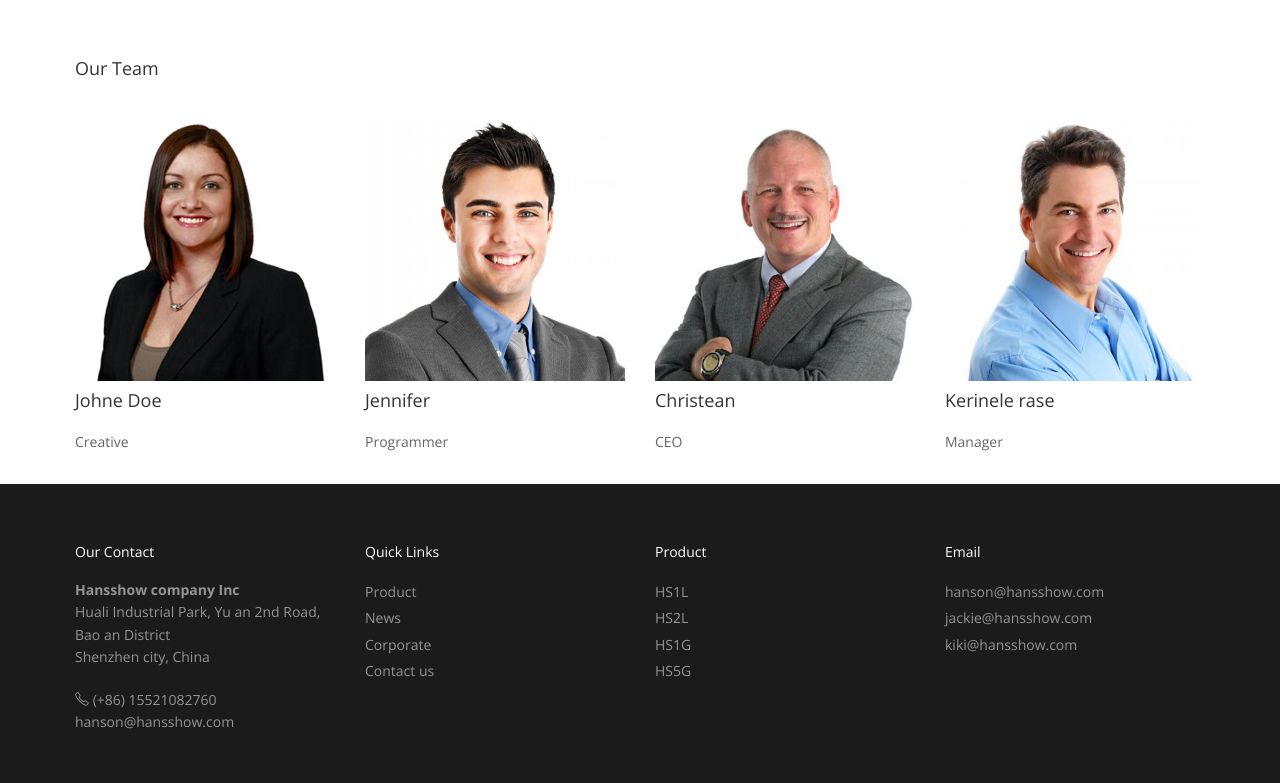
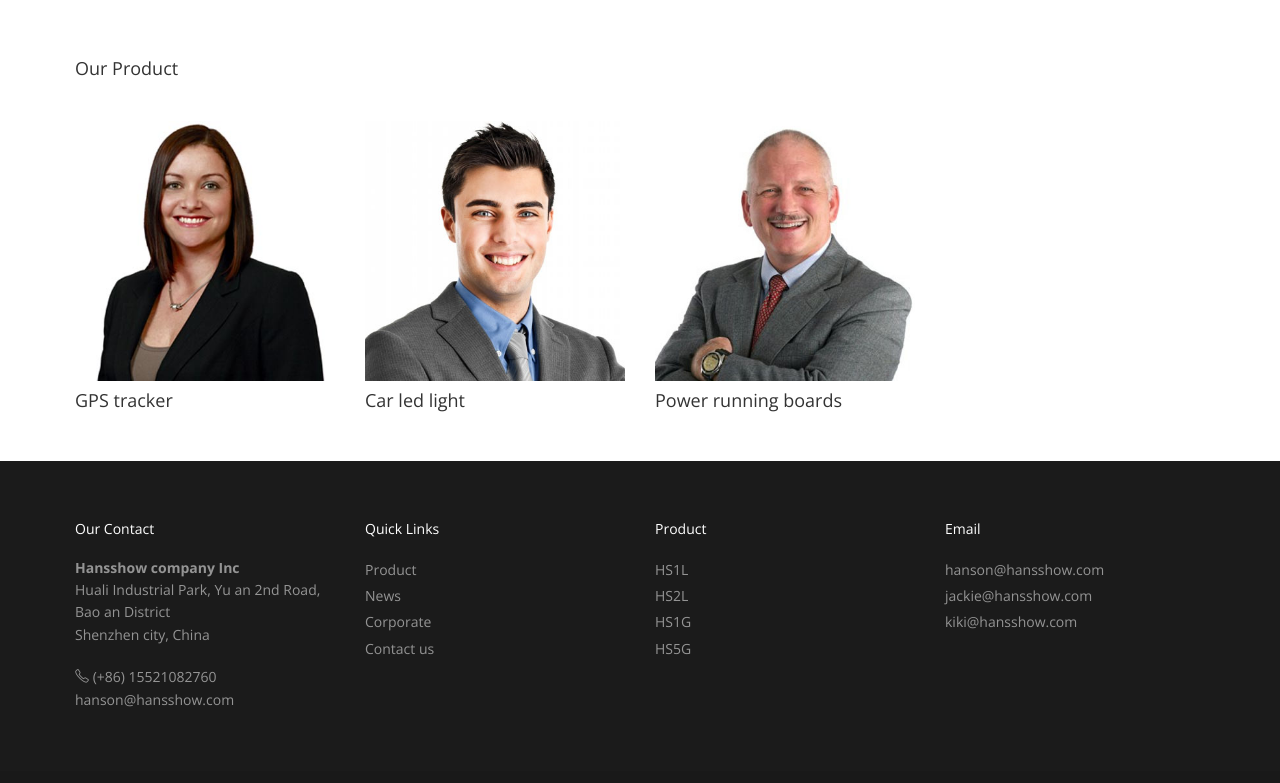
Before and after one commit to hanlinson/hanlinson.github.io, a plain HTML site: page about.html in a window 1280 px wide. Shown: the part 1273-2056 px from the top of the page. Drawn offline with nearby package versions, Linux system fonts and the light colour scheme; files whose address does not match are found by name.

Commit message:
update product

```diff
--- a/about.html
+++ b/about.html
@@ -236,7 +236,7 @@
 
 						<!-- Heading -->
 						<div class="block-heading-six">
-							<h4 class="bg-color">Our Team</h4>
+							<h4 class="bg-color">Our Product</h4>
 						</div>
 						<br>
 
@@ -250,8 +250,7 @@
 										<!-- Image -->
 										<img class="img-responsive" src="img/team1.jpg" alt="">
 										<!-- Name -->
-										<h4>Johne Doe</h4>
-										<span class="deg">Creative</span>
+										<h4>GPS tracker</h4>
 									</div>
 								</div>
 								<div class="col-md-3 col-sm-6">
@@ -260,8 +259,7 @@
 										<!-- Image -->
 										<img class="img-responsive" src="img/team2.jpg" alt="">
 										<!-- Name -->
-										<h4>Jennifer</h4>
-										<span class="deg">Programmer</span>
+										<h4>Car led light</h4>
 									</div>
 								</div>
 								<div class="col-md-3 col-sm-6">
@@ -270,18 +268,8 @@
 										<!-- Image -->
 										<img class="img-responsive" src="img/team3.jpg" alt="">
 										<!-- Name -->
-										<h4>Christean</h4>
-										<span class="deg">CEO</span>
-									</div>
-								</div>
-								<div class="col-md-3 col-sm-6">
-									<!-- Team Member -->
-									<div class="team-member">
-										<!-- Image -->
-										<img class="img-responsive" src="img/team4.jpg" alt="">
-										<!-- Name -->
-										<h4>Kerinele rase</h4>
-										<span class="deg">Manager</span>
+										<h4>Power running boards</h4>
+
 									</div>
 								</div>
 							</div>
```
Also changed, not shown: img/ContactUs.jpg (added).
